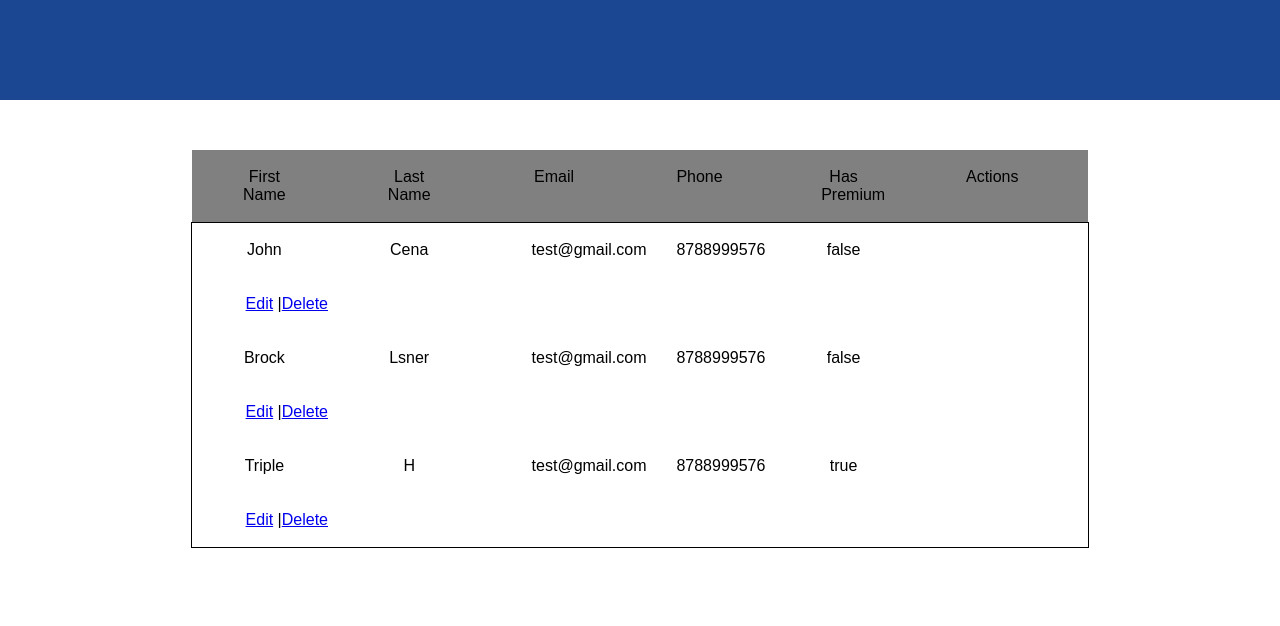
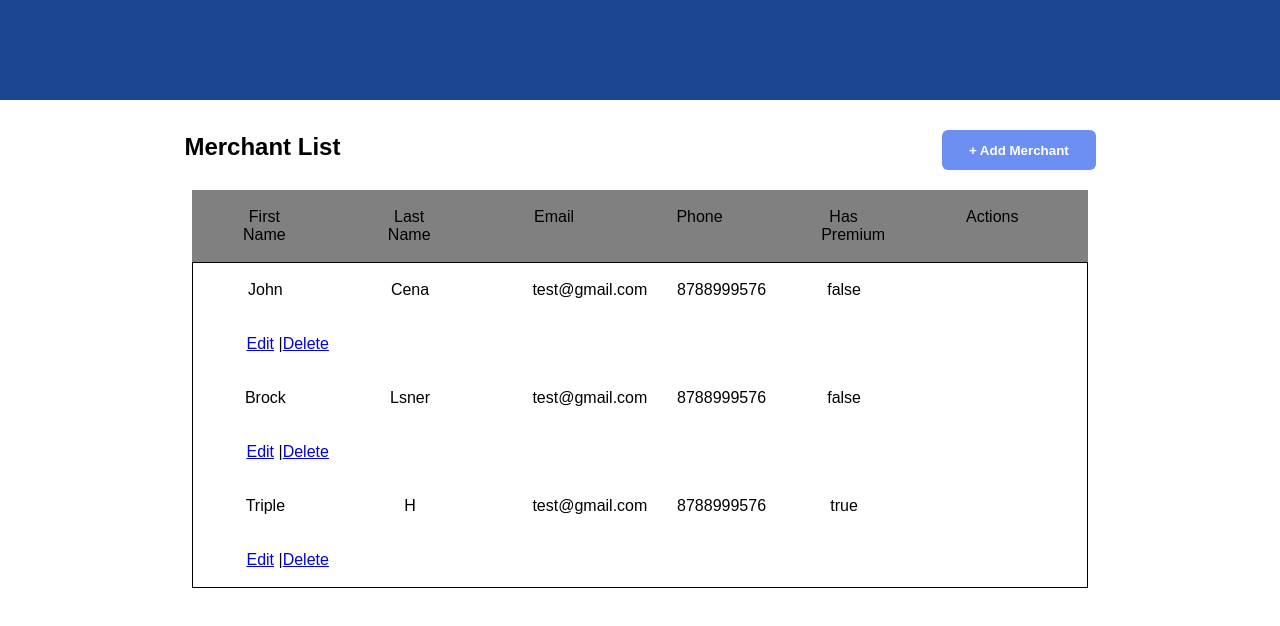
Before and after one commit to sudarshantanwer/Merchant-Managment, a React app: page / in a window 1280 px wide. Shown: the top 626 px of the page. Built offline with nearby package versions, Linux system fonts and the light colour scheme.

Commit message:
add button introduced

```diff
--- a/src/App.css
+++ b/src/App.css
@@ -41,12 +41,16 @@
   }
 }
 
+.table{
+  width: 70%;
+  margin: auto;
+}
+
 .table-header {
   list-style-type: none;
   padding: 0;
   overflow: hidden;
   background-color: grey;
-  width:70%;
   margin: auto;
   margin-top: 20px;
 }
@@ -61,7 +65,6 @@
   list-style-type: none;
   padding: 0;
   overflow: hidden;
-  width:70%;
   margin: auto;
   border: 1px solid;
 
@@ -74,11 +77,16 @@
   display: inline-block;
   float: left;
   padding: 0;
+  width: 100%;
 
 }
 
 .table-row li:last-child {
   width : 10%;
+}
+
+.table-row:hover{
+  background-color: rgba(91, 123, 216, 0.58);
 }
 
 ul {
@@ -88,7 +96,7 @@ ul {
 
 .edit-form {
   border: 1px solid black;
-  width:50%;
+  width:70%;
   margin: 10px auto 0 auto;
 }
 
@@ -120,7 +128,7 @@ ul {
   width: 20%;
 }
 
-.btn-submit {
+.btn-submit, .btn-add {
   width: 12% !important;
   background-color: rgba(6, 63, 232, 0.58);
   color: white;
@@ -130,17 +138,26 @@ ul {
   cursor: pointer;
 }
 
-.btn-submit:hover {
+.btn-submit:hover, .btn-add:hover {
   background-color: rgba(40, 59, 115, 0.58);
 }
 
 .back-btn {
-  float: left;
-  margin-left: 15%;
   text-decoration: none;
   font-size: 20px;
+  margin-left: -10%;
+  padding-right: 4%;
 }
 
 .content {
-  margin-top: 50px;
+  margin-top: 30px;
 }
+
+.btn-add{
+  height: 40px;
+  margin-left: 47%;
+}
+
+.title {
+  display: inline;
+}
--- a/src/App.js
+++ b/src/App.js
@@ -9,11 +9,16 @@ import {Provider} from 'react-redux';
 class App extends Component {
     constructor(props){
         super(props);
-        this.state = {showTable : true, showForm : false, selectedId : ''};
+        this.state = {showTable : true, showForm : false, selectedId : '', title:'Merchant List'};
     }
 
     editHandler(id){
-        this.setState({showTable : false, showForm : true, selectedId : id});
+        this.setState({showTable : false, showForm : true, selectedId : id, title:'Update Merchant'});
+    }
+
+    backToList(){
+        this.setState({showTable: true, showForm: false})
+
     }
 
   render() {
@@ -25,20 +30,25 @@ class App extends Component {
           {/*<h2>Hii</h2>*/}
         </div>
             <div className="content">
+                <header>
                     {
-
-                this.state.showForm &&
-                <a className="back-btn" href="#" onClick={() => {
-                    this.setState({showTable: true, showForm: false})
-                }}> &lt;---- back</a>
+                        this.state.showForm && <a className="back-btn" href="#" onClick={() => { this.backToList() }}> &lt;---- back</a>
                     }
+                    {
+                        <h2 className="title">{this.state.title}</h2>
+                    }
+                    <input type="button" value="+ Add Merchant" className="btn-add"/>
+                </header>
+                <div className="container">
                 {
                     this.state.showTable && <Table onEdit={this.editHandler.bind(this)}/>
                 }
+
                 {
-                this.state.showForm && <EditForm selectedId={this.state.selectedId}/>
+                    this.state.showForm && <EditForm selectedId={this.state.selectedId} backToList={() => { this.backToList() }}/>
 
                 }
+                </div>
             </div>
       </div>
     );
--- a/src/components/edit.js
+++ b/src/components/edit.js
@@ -12,17 +12,26 @@ class EditForm extends Component {
     componentDidMount(){
         const {getMerchantInfo, selectedId} = this.props;
         getMerchantInfo(selectedId);
+        this.ifSomethingChanged = false;
     }
 
     onUpdate(){
-        this.props.updateDetails(this.props.detail);
-        getMerchantInfo(this.props.selectedId);
+        if(!this.ifSomethingChanged){
+            alert('You have not updated anything');
+        } else {
+            this.props.updateDetails(this.props.detail);
+            //getMerchantInfo(this.props.selectedId);
+            alert('Information Updated Successfully.');
+            this.props.backToList();
+        }
+
 
     }
 
     changeHandler(e, prop){
         debugger
         this.props.detail[prop] = e.target.value;
+        this.ifSomethingChanged = true;
         this.setState();
     }
 
@@ -41,16 +50,20 @@ class EditForm extends Component {
                                                       onChange={(e)=>{this.changeHandler(e, 'firstname')}} />
                     </div>
                     <div className="form-row">
-                        <span>Last Name</span><input type="text" value={detail.lastname} />
+                        <span>Last Name</span><input type="text" value={detail.lastname}
+                                                     onChange={(e)=>{this.changeHandler(e, 'lastname')}}/>
                     </div>
                     <div className="form-row">
-                        <span>Email</span><input type="text" value={detail.email} />
+                        <span>Email</span><input type="text" value={detail.email}
+                                                 onChange={(e)=>{this.changeHandler(e, 'email')}}/>
                     </div>
                     <div className="form-row">
-                    <span>Phone</span><input type="text" value={detail.phone} />
+                    <span>Phone</span><input type="text" value={detail.phone}
+                                             onChange={(e)=>{this.changeHandler(e, 'phone')}}/>
                     </div>
                     <div className="form-row">
-                    <span>Avtar URL</span><input type="text" value={detail.avatarUrl} />
+                    <span>Avtar URL</span><input type="text" value={detail.avatarUrl}
+                                                 onChange={(e)=>{this.changeHandler(e, 'avatarUrl')}}/>
                     </div>
                     <div className="form-row">
                         <span>Has Premium</span>
--- a/src/components/table.js
+++ b/src/components/table.js
@@ -19,8 +19,11 @@ class Table extends Component {
     }
 
     deleteMerchant(id) {
-        this.props.deleteMerchant(id);
-        this.setState();
+        if(window.confirm('Do you want to delete this merchant ?')){
+            this.props.deleteMerchant(id);
+            this.setState();
+        }
+
     }
 
     editHandler(){
@@ -43,6 +46,7 @@ class Table extends Component {
 
                     {
                         list && list.map((obj,index)=>
+
                             <li  key={obj.id} >
                                 <ul className="table-row">
                                     <li>{obj.firstname}</li>
@@ -57,13 +61,6 @@ class Table extends Component {
                                 </ul>
                             </li>
                         )}
-
-
-                    <li>
-                        <ul className="table-row">
-
-                        </ul>
-                    </li>
 
                 </ul>
             </div>
```
Lines whose indentation alone changed are shown as unchanged.
